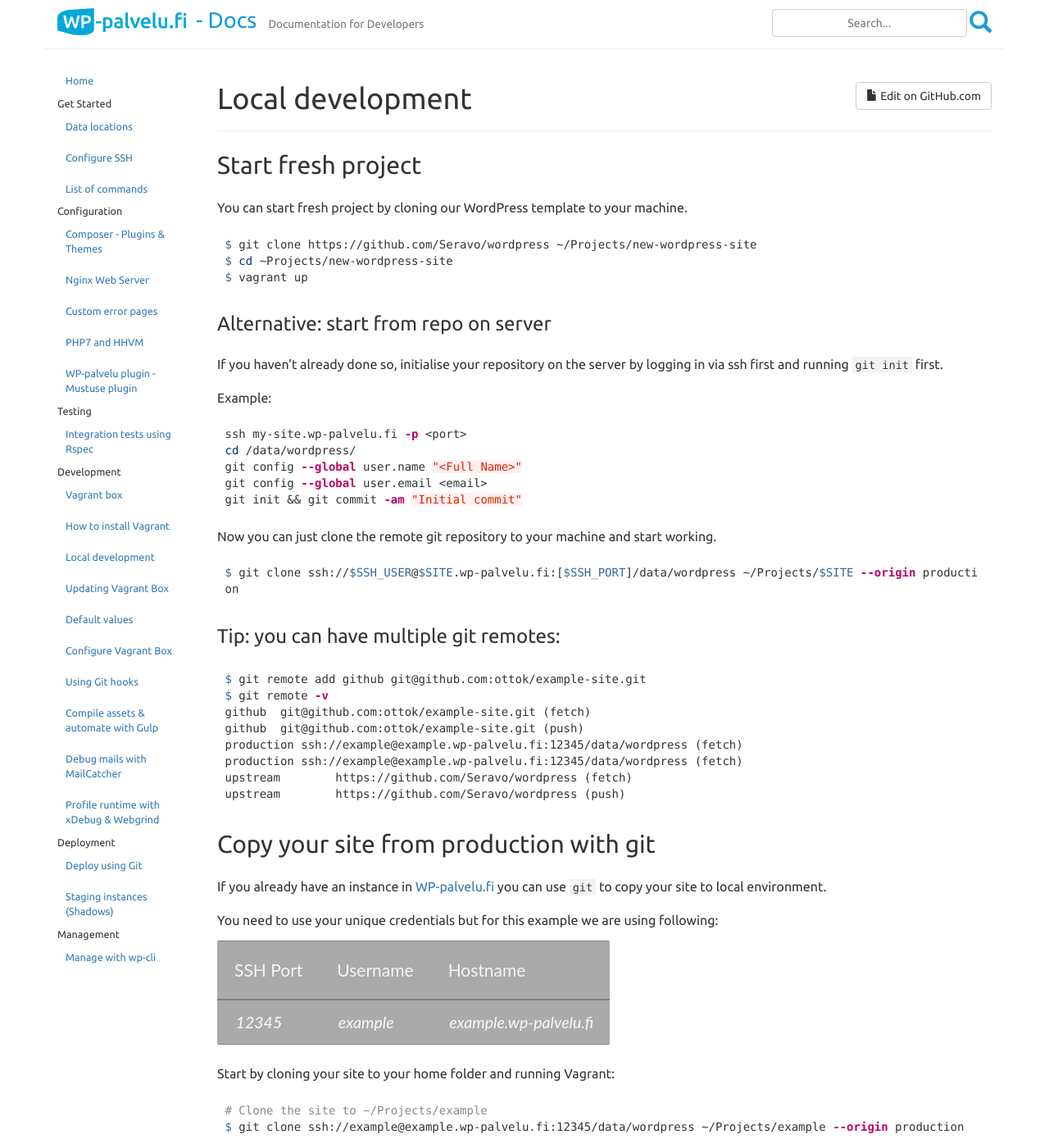
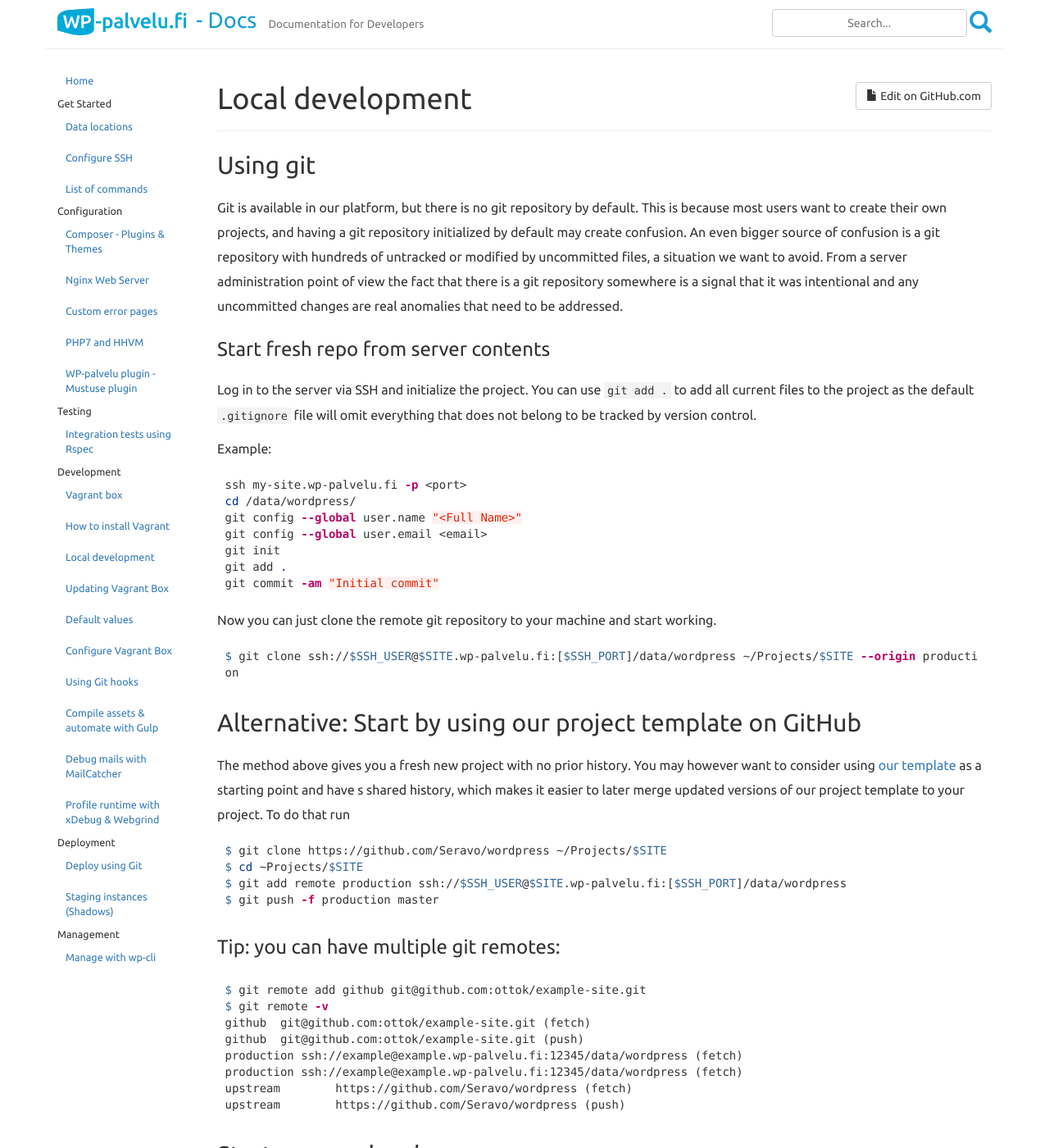
Before and after one commit to Seravo/docs, a Jekyll site: the page built from _posts/2015-10-13-local-development.md, in a window 1280 px wide and 1400 px high. Shown: the whole window at 82% size. Built offline with Jekyll 4.4.1, drawn with Linux system fonts in a browser that asks for light colours; nearby versions of some CDN libraries; Markdown is read by kramdown in place of the engine named in the settings; some of the changed text lies outside the part shown.

Commit message:
Improve git repo initialization instructions (Closes: Seravo/wordpress#15)

````diff
--- a/_posts/2015-10-13-local-development.md
+++ b/_posts/2015-10-13-local-development.md
@@ -7,19 +7,13 @@ order: 3
 published: true
 ---
 
+## Using git
 
-## Start fresh project
-You can start fresh project by cloning our WordPress template to your machine.
+Git is available in our platform, but there is no git repository by default. This is because most users want to create their own projects, and having a git repository initialized by default may create confusion. An even bigger source of confusion is a git repository with hundreds of untracked or modified by uncommitted files, a situation we want to avoid. From a server administration point of view the fact that there is a git repository somewhere is a signal that it was intentional and any uncommitted changes are real anomalies that need to be addressed.
 
-```bash
-$ git clone https://github.com/Seravo/wordpress ~/Projects/new-wordpress-site
-$ cd ~Projects/new-wordpress-site
-$ vagrant up
-```
+### Start fresh repo from server contents
 
-### Alternative: start from repo on server
-
-If you haven't already done so, initialise your repository on the server by logging in via ssh first and running `git init` first.
+Log in to the server via SSH and initialize the project. You can use `git add .` to add all current files to the project as the default `.gitignore` file will omit everything that does not belong to be tracked by version control.
 
 Example:
 
@@ -28,13 +22,26 @@ ssh my-site.wp-palvelu.fi -p <port>
 cd /data/wordpress/
 git config --global user.name "<Full Name>"
 git config --global user.email <email>
-git init && git commit -am "Initial commit"
+git init
+git add .
+git commit -am "Initial commit"
 ```
 
 Now you can just clone the remote git repository to your machine and start working.
 
 ```bash
 $ git clone ssh://$SSH_USER@$SITE.wp-palvelu.fi:[$SSH_PORT]/data/wordpress ~/Projects/$SITE --origin production
+```
+
+## Alternative: Start by using our project template on GitHub
+
+The method above gives you a fresh new project with no prior history. You may however want to consider using [our template](https://github.com/Seravo/wordpress) as a starting point and have s shared history, which makes it easier to later merge updated versions of our project template to your project. To do that run
+
+```bash
+$ git clone https://github.com/Seravo/wordpress ~/Projects/$SITE
+$ cd ~Projects/$SITE
+$ git add remote production ssh://$SSH_USER@$SITE.wp-palvelu.fi:[$SSH_PORT]/data/wordpress
+$ git push -f production master
 ```
 
 ### Tip: you can have multiple git remotes:
@@ -49,25 +56,11 @@ upstream	https://github.com/Seravo/wordpress (fetch)
 upstream	https://github.com/Seravo/wordpress (push)
 ```
 
-## Copy your site from production with git
+## Start up your local copy
 
-If you already have an instance in [WP-palvelu.fi](https://wp-palvelu.fi) you can use ```git``` to copy your site to local environment.
-
-You need to use your unique credentials but for this example we are using following:
-
-SSH Port | Username | Hostname
---- | --- | ---
-*12345* | *example* | *example.wp-palvelu.fi*
-
-Start by cloning your site to your home folder and running Vagrant:
+Once you have the project on your own machine, starting it using Vagrant is as easy as running `vagrant up`:
 
 ```bash
-# Clone the site to ~/Projects/example
-$ git clone ssh://example@example.wp-palvelu.fi:12345/data/wordpress ~/Projects/example --origin production
-
-# Go to your repository
-$ cd ~/Projects/example
-
 # Start vagrant and follow the questions from the installer
 # It's safe to just push enter to all of them
 $ vagrant up
@@ -75,11 +68,19 @@ $ vagrant up
 # You can connect into vagrant
 $ vagrant ssh
 
-# You can pull the production database
+# You can pull the production database (not required on new sites required)
 $ wp-pull-production-db
 
-# You can pull the production uploaded files
+# You can pull the production uploaded files (not really required)
 $ wp-pull-production-uploads
 ```
 
 Now you can open in a browser http://wordpress.local/ and edit the files in you project and see the result immediately.
+
+
+When you think your code is good, commit it and push to production with:
+```bash
+$ git push production master
+```
+
+The `.git/hooks/post-receive` will run on the receiving end and run composer and gulp if configured to do so.
````
Also changed, not shown: _posts/2015-10-12-deploy-using-git.md (+2 -2 lines), _posts/2015-10-12-using-git-hooks.md (+3 -0 lines), _posts/2015-10-15-data-locations.md (+7 -0 lines), index.md (+3 -1 lines).
